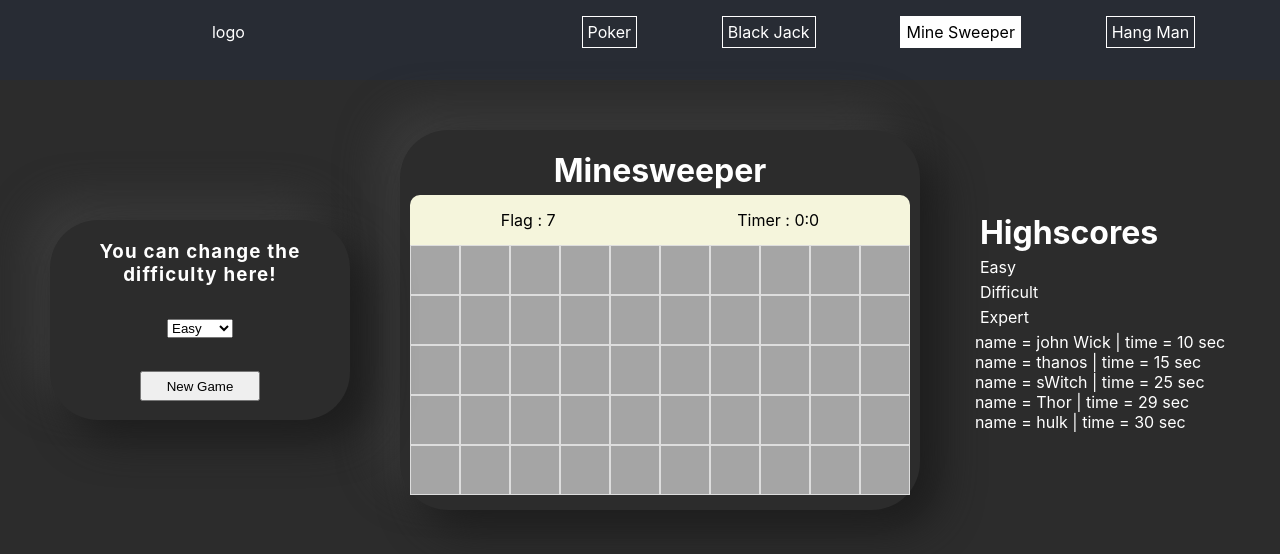
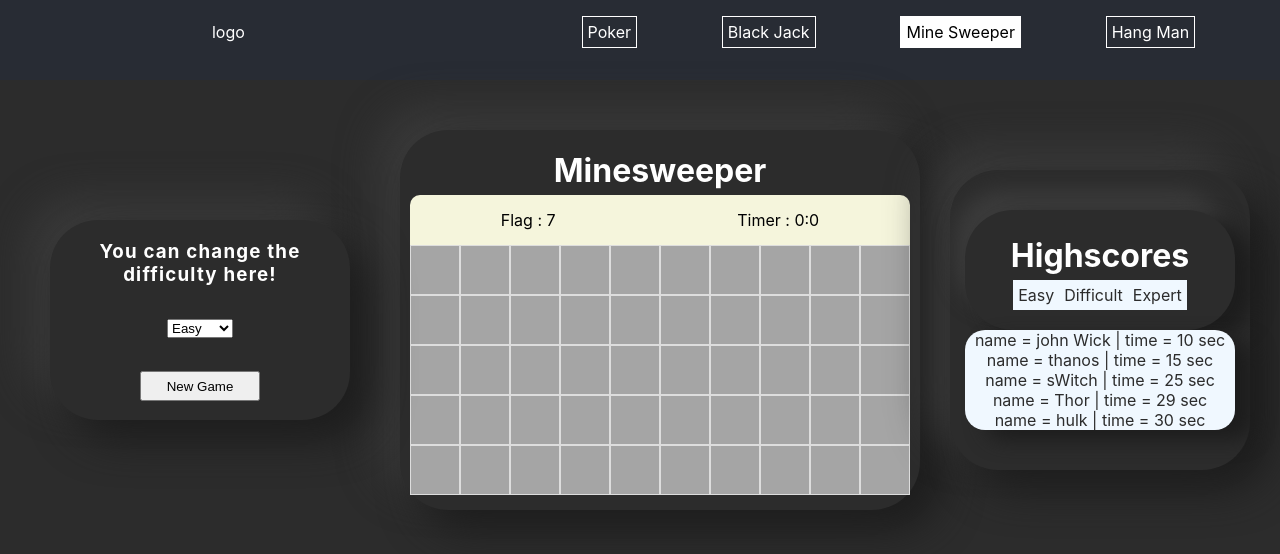
Before and after one commit to olsiq/trivial-games, a React (Create React App) app: page / in a window 1280 px wide. Shown: the top 554 px of the page. Built offline with nearby package versions, Linux system fonts and the light colour scheme.

Commit message:
improving the highscores feature

```diff
--- a/src/components/games/minesweeper/score/Scores.jsx
+++ b/src/components/games/minesweeper/score/Scores.jsx
@@ -1,6 +1,8 @@
 import React from "react";
 import { useSelector } from "react-redux/es/exports";
 import { highScoresSelector, levelSelector } from "../../../../redux/";
+
+import classes from "./highscores.module.css";
 
 export const Scores = () => {
   const level = useSelector(levelSelector);
@@ -19,17 +21,17 @@ export const Scores = () => {
 
   const levels = ["Easy", "Difficult", "Expert"];
   const chooseLevel = levels.map((level) => (
-    <div key={level} onClick={changeLevel}>
+    <div key={level} onClick={changeLevel} className={classes.level}>
       <p>{level}</p>
     </div>
   ));
   return (
-    <div>
-      <div>
+    <div className={classes.wrapper}>
+      <div className={classes.contentWrapper}>
         <h1>Highscores</h1>
-        {chooseLevel}
+        <div className={classes.levels}>{chooseLevel}</div>
       </div>
-      {showTable}
+      <div className={classes.highscores}>{showTable}</div>
     </div>
   );
 };
--- /dev/null
+++ b/src/components/games/minesweeper/score/highscores.module.css
@@ -0,0 +1,53 @@
+.wrapper {
+  display: flex;
+  flex-direction: column;
+  justify-content: center;
+  align-content: center;
+  align-items: center;
+  border-radius: 48px;
+  background: #2c2c2c;
+  box-shadow: 20px 20px 40px #1d1d1d, -20px -20px 40px #3b3b3b;
+
+  min-width: 300px;
+  min-height: 300px;
+}
+
+.contentWrapper {
+  display: flex;
+  flex-direction: column;
+  justify-content: center;
+  align-content: center;
+  align-items: center;
+  min-width: 90%;
+  min-height: 15vh;
+  border-radius: 48px;
+  background: #2c2c2c;
+  box-shadow: 20px 10px 20px #1d1d1d, -10px -20px 20px #3b3b3b;
+}
+
+.levels {
+  width: 50%;
+  display: flex;
+  align-content: center;
+  justify-content: center;
+  align-items: center;
+}
+
+.level {
+  background-color: aliceblue;
+  color: #2c2c2c;
+}
+
+.highscores {
+  width: 90%;
+  background-color: aliceblue;
+  color: #2c2c2c;
+  display: flex;
+  flex-direction: column;
+  align-content: center;
+  justify-content: center;
+  align-items: center;
+  border-radius: 20px;
+  /* background: #2c2c2c; */
+  box-shadow: 20px 10px 20px #1d1d1d, 0px 0px 0px #3b3b3b;
+}
```
